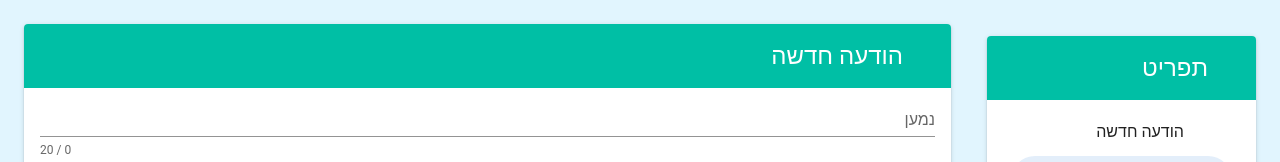
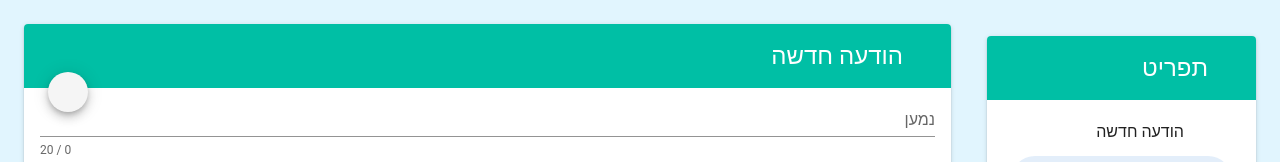
Before and after one commit to matan0810/Exercise, a Vue app in the folder Vue/Exercise1/: page /#/newMessage in a window 1280 px wide. Shown: the top 162 px of the page. Built offline with nearby package versions, Linux system fonts and the light colour scheme; the HTML template or start-up script is replaced by a standard one.

Commit message:
feat(favoriteButton): Add favorite button

```diff
--- a/Vue/Exercise1/src/components/Details.vue
+++ b/Vue/Exercise1/src/components/Details.vue
@@ -2,7 +2,7 @@
   <div class="fullHeight">
     <v-row :class="[showExtraDetails ? 'twoThirdsHeight' : 'fullHeight']">
       <v-col>
-        <MailCard :title="$route.meta.title">
+        <MailCard :title="$route.meta.title" :showFavorite="true">
           <v-card-text
             :class="[showExtraDetails ? 'twoThirdsDetailsHeight' : 'fullDetailsHeight']"
             class="overflow-y-auto text--primary"
--- a/Vue/Exercise1/src/components/FavoriteButton.vue
+++ b/Vue/Exercise1/src/components/FavoriteButton.vue
@@ -1,6 +1,6 @@
 <template>
   <div>
-    <v-btn v-model="favortieState" absolute small left fab color="transparent" class="mt-4 mx-2">
+    <v-btn v-model="favortieState" absolute small left fab class="mt-4 mx-2">
       <v-icon color="yellow">mdi-star</v-icon>
     </v-btn>
   </div>
--- a/Vue/Exercise1/src/components/MailCard.vue
+++ b/Vue/Exercise1/src/components/MailCard.vue
@@ -1,17 +1,30 @@
 <template>
   <v-card class="fullHeight">
-    <v-card-title class="teal accent-4 white--text headline pr-12">{{ title }}</v-card-title>
+    <v-card-title class="teal accent-4 white--text headline pr-12">
+      {{ title }}
+      <FavoriteButton v-if="showFavorite" />
+    </v-card-title>
     <slot></slot>
   </v-card>
 </template>
 
 <script>
+import FavoriteButton from "./FavoriteButton";
+
 export default {
   name: "MailCard",
+  components: {
+    FavoriteButton
+  },
   props: {
     title: {
       type: String,
       required: true
+    },
+    showFavorite: {
+      type: Boolean,
+      required: false,
+      default: false
     }
   }
 };
--- a/Vue/Exercise1/src/components/SideMenu.vue
+++ b/Vue/Exercise1/src/components/SideMenu.vue
@@ -25,7 +25,6 @@
 <script>
 import MailCard from "./MailCard.vue";
 import { mapActions } from "vuex";
-import { bus } from "../main.js";
 
 export default {
   name: "SideMenu",
@@ -45,13 +44,7 @@ export default {
     }
   },
   methods: {
-    ...mapActions(["hideExtraDetails"]),
-    changeSideMenuMark() {
-      this.$router.push({ name: "Outbox" });
-    }
-  },
-  created() {
-    bus.$on("newMessage", this.changeSideMenuMark);
+    ...mapActions(["hideExtraDetails"])
   }
 };
 </script>
--- a/Vue/Exercise1/src/main.js
+++ b/Vue/Exercise1/src/main.js
@@ -6,8 +6,6 @@ import router from './router'
 
 Vue.config.productionTip = false
 
-export const bus = new Vue();
-
 new Vue({
   vuetify,
   store,
--- a/Vue/Exercise1/src/views/NewMessage.vue
+++ b/Vue/Exercise1/src/views/NewMessage.vue
@@ -54,7 +54,7 @@ export default {
     ...mapActions(["addOutboxMessage"]),
     submit() {
       if (this.$refs.form.validate()) {
-        let newMessage = {
+        const newMessage = {
           id: this.currentMessagesId,
           addressee: this.addressee,
           title: this.title,
@@ -67,6 +67,8 @@ export default {
 
         this.$refs.form.reset();
 
+        this.$router.push({ name: "Outbox" });
+
         alert("ההודעה נשלחה!");
       }
     }
```
Also changed, not shown: 1 other file (tests, documents, lock files or other folders).
